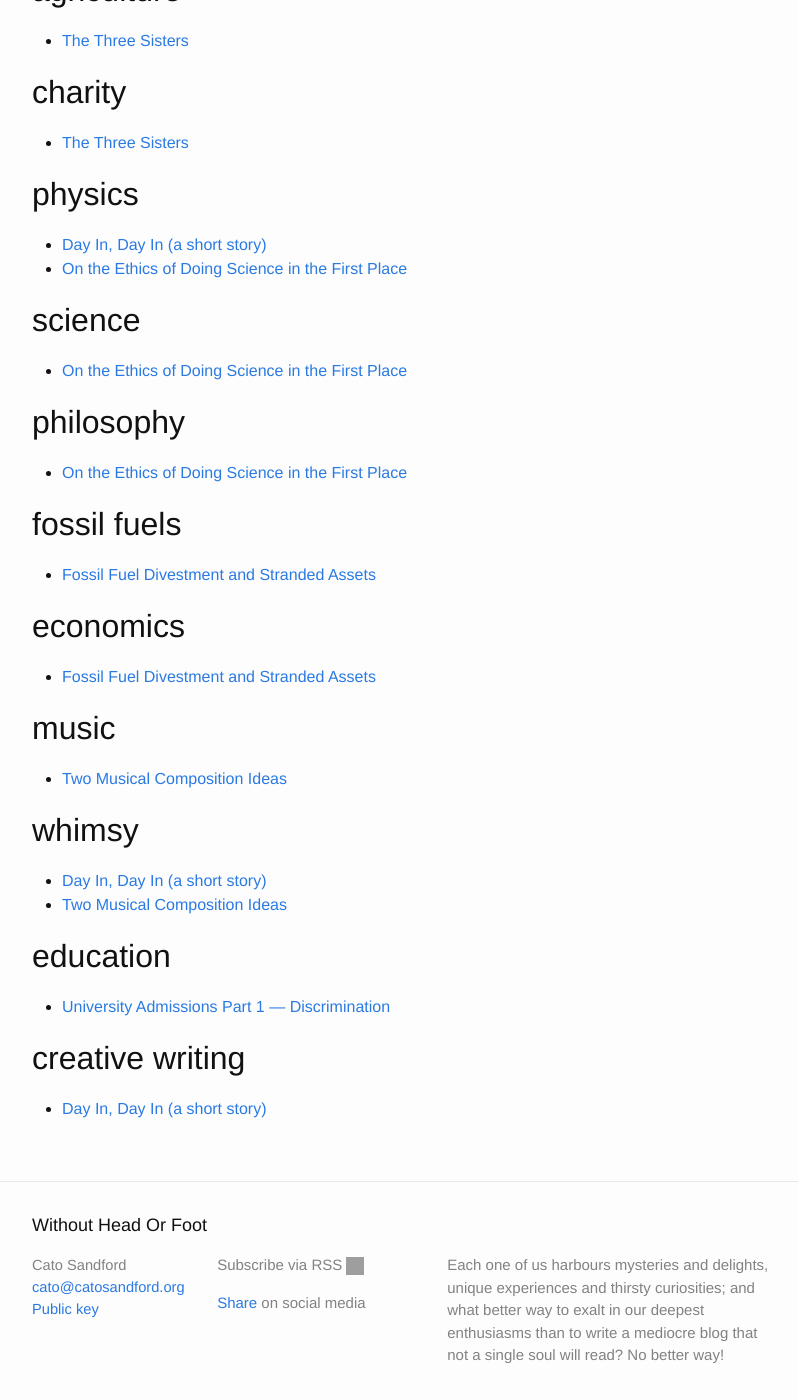
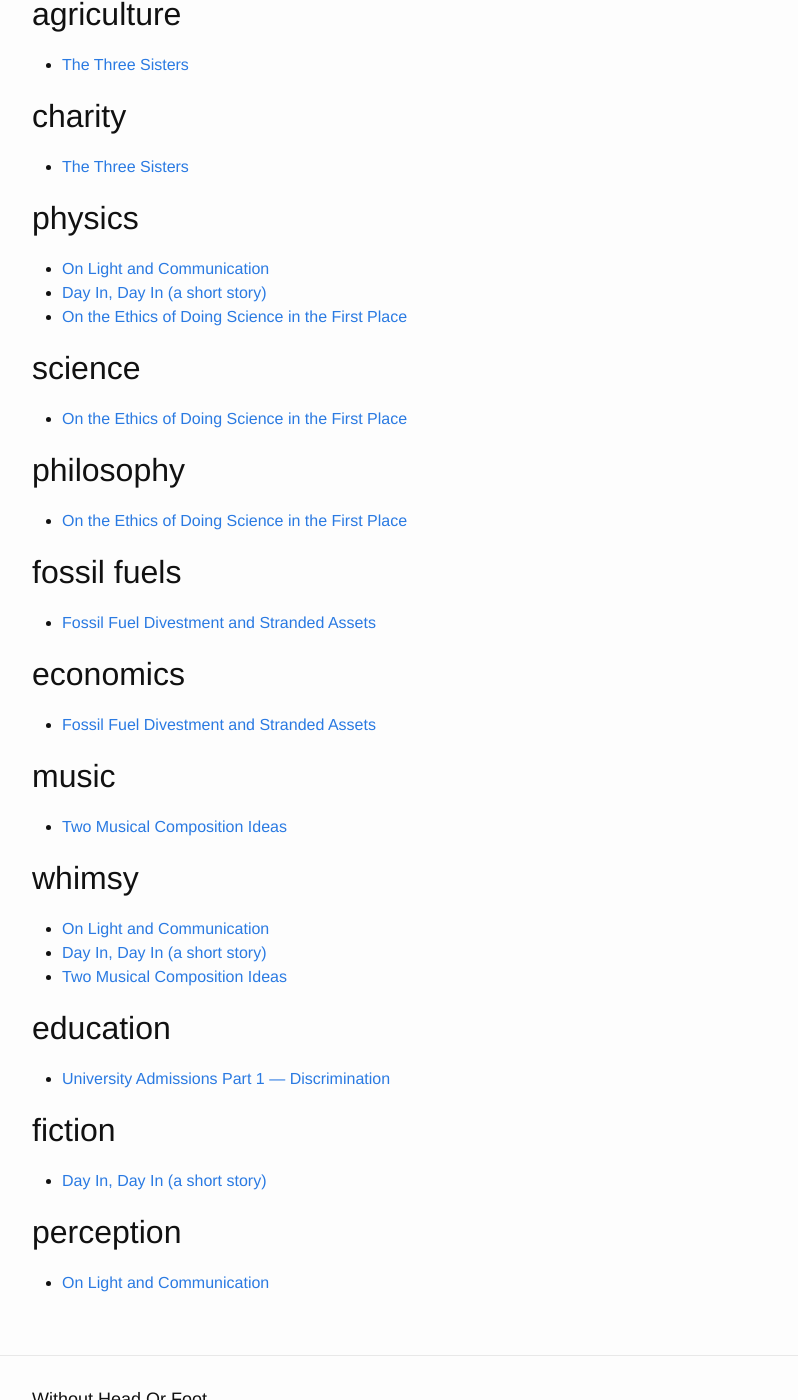
Before and after one commit to Allium/WithoutHeadOrFoot, a Jekyll site: the page built from tags.html, in a window 1280 px wide and 1400 px high, scrolled down 2253 px. Shown: the whole window, without its empty margins (238-1036 px from the left). Built offline with Jekyll 4.4.1, drawn with Linux system fonts in a browser that asks for light colours; some of the changed lines change nothing that is shown; some of the changed text lies outside the part shown; grey boxes are pictures that could not be loaded.

Commit message:
First commit Light

```diff
--- a/_posts/2016-02-11-Day-In-Day-In.md
+++ b/_posts/2016-02-11-Day-In-Day-In.md
@@ -1,7 +1,7 @@
 ---
 layout:	post
 title:	Day In, Day In (a short story)
-tags:	[creative writing, physics, whimsy]
+tags:	[fiction, physics, whimsy]
 ---
 
 *Today was an exciting day for physics. The LIGO collaboration announced the first ever detection of "gravitational waves", the existence of which was predicted by Albert Einstein a century ago. Yes, he was right about everything.*
--- /dev/null
+++ b/_posts/2016-03-21-Reflexions-on-Light.md
@@ -0,0 +1,43 @@
+---
+layout:	post
+title:	On Light and Communication
+tags:	[perception, physics, whimsy]
+---
+
+Why are you reading my blog? I don't mean why you are reading *my* blog rather than someone else's (that much is obvious!), I mean why are you *reading* my blog? Or, to assign blame where it's properly due, why did I *write* it?
+
+Writing has played a crucial role in the development of civilisation, by facilitating both long-distance communication and the creation of records. Though more primitive methods of information dissemination have regained popularity over the last century (I speak of radio, television, podcasts, vlogs), written text has for millennia offered something that conversation, mime, or interpretive dance simply cannot -- permanence.
+
+So, while it's true that I could have come and told you about this post in person, speech is a fundamentally limited mechanism of communication because it happens *in time*. Whatever it is that I intend to say, I must at some point begin to say it, and at a later point finish saying it. And a moment later everything that I took such great pains to say will have disappeared from physical existence. All I can do is hope you were listening.
+
+I'm reminded of a famous passage from Sartre's "Nausea", where the beauty of music is made inextricable from its demise:
+
+> For the moment, the jazz is playing; there is no melody, just notes, a myriad of tiny tremors. The notes know no rest, an inflexible order gives birth to them then destroys them, without ever leaving them the chance to recuperate and exist for themselves... I would like to hold them back, but I know that, if I succeeded in stopping one, there would only remain in my hand a corrupt and languishing sound. I must accept their death; I must even want that death: I know of few more bitter or intense impressions.
+
+Captivating though this description is, Sartre's connexion of musical beauty with evanescence is from my perspective specious and superficial. Evanescence is intrinsic to sound itself.
+
+By comparison, our marks on the visible world present an air of indelibility, a comforting stasis. And this is why the majority of cultures record information in the visual realm, including upon the page, and not in the auditory one.
+
+There are of course cultures whose memories and oral traditions have withstood the atrophy of industrial civilisation. There's an Egyptian myth where the god Thoth visits the pharaoh bearing gifts for humanity. "Here is the calendar," he says "to facilitate the planning of the harvest. And here is arithmetic, for the managing of commerce and for astronomical calculations.", and so on. The pharaoah is visibly delighted with each of these new inventions. "And finally," says Thoth, "I give you *writing*, as an aid to memory.". But wise old pharaoah cuts in: "You are wrong! This will be the *undoing* of memory -- for who will have to remember anything once it is possible to write it down?".
+
+(This tale echoes current debates about the externalisation of memory (and cognition in general), as consumer photography, the Web, and personal communication technologies become incresingly integrated as extensions of our individual selves. But I digress.)
+
+Returning to visual transformations of the world, and to writing in particular, it could be said that they are *suspended from time*: that the written word is powerful in part because it is timeless; because it can in principle be read again and again by anybody, in any order. Writing permits a "democratic" apprehension of meaning, where information is presented for the reader to consume according to their taste. Speech, conversely, is a format so inextricable from time that its power is overwhelmingly in the hands of its author. (This is true even of recorded sound.)
+
+We may well ask whether there's some intrinsic property of material and visual stimuli that underlies their timelessness. I believe so; but before elaborating, I'd like to describe the notion of a "stimulus" from a physics-inspired perspective. In the broadest sense, a stimulus is embodied by the transfer of information from the place where it is produced to another place where it is received. According to the laws of physics, any such conveyance requires *energy*; and for both sound and light this energy comes in a form of a "wave". Now, the theory of waves explains, in various guises, a great diversity of phenomena; but each one at its core involves a translocation of energy via *vibration*.
+
+For sound, this vibration is "mechanical", meaning it occurs in a material composed of atoms and molecules. For instance, the material which carries the waves of speech is air: the wave travels by making clusters of molecules vibrate and bump into their neighbours, which in turn bump into *their* neighbours, and so on, such that the vibration propagates through the air.
+
+Light waves, unlike their sonic counterparts, need no tangible material in which to exist. They are composed of oscillating electric and magnetic forces which influence and sustain one another in a perpetual tarantistic reciprocation. Indeed, light can almost be said to travel through the space *between* particles of matter.
+
+But whatever the specifics, waves are fundamentally *ephemeral* phenomena, in that they transport energy and information, yet leave little trace of their passage. There is, nevertheless, a key distinction between the waves of sound and light experienced here on Earth: namely, we possess a ready, inexhaustable source supply of *light*, but no such supply of *sound*. So while sound inevitably dies away, light is constantly replenished.
+
+This leads us to a further related difference between visual and auditory stimuli. The former is (mostly) mediated by reflexion -- whether you're scanning the a jungle, gazing at some monument, or reading a book, you're able to do so because light has travelled from a source (e.g. the Sun), reflected off the object in question (and in so doing acquired some imprint of it), and has finally been absorbed by your eye. Light rays are mere vessels of information, whose *origin* is independent of and irrelevant to their cargo. Contrast this with a sound wave, which carries information pertinent almost exclusively to the origin of the sound: your friend's voice, a tiger's growl, rustling trees, the tumbling splashes of a far-off stream.
+
+So my claim is that vision is our dominant sense *because* there exists a source of light which is both indefatigable and inert. To make this more concrete, let me indulge in some science fiction and imagine a world where light and sound have switched places: where the Sun no longer *shines* but *hums*; where we navigate not by the colour and intensity of reflected light, but by the subtle changes in pitch, volume and phase of reflected sound. The only things we'd see with our eyes would be the progenitors of light: incandescent fire, fulminant lightning, bioluciferous bacteria, perhaps bats hunting by radar instead of sonar. (Anglerfish would be everywhere.) And if we were to *navigate* our environment by its reflexions of this new pervasive hum, we would recognise everyday objects very differently. We'd detect their size and perhaps their texture; gauging distance would be tricky, but we could get accurate measurements of speed by reading Doppler shifts. We'd have to design things differntly too -- for instance our familiar road signs, with their garish colours and simple shapes, would have to be replaced by intricate sculptures tuned to interactin particular ways with the constituent frequencies of the hum.
+
+Our ingenuity for design notwithstanding, this would inevitably be a world awash with fresh ambiguities for the simple reason that sound waves are in many ways fragile. We already know that they require a medium through which to travel, and the signal we receive is extremely sensitive to the details of how it reached us. For instance, we know from experience that sound is deadened by humidity and waylaid by wind; that it echoes maddeningly; that it diffracts (spreads out) easily -- and though this is useful for broadcasting and for learning about invisible activity around a corner, it's inconvenient when trying to obtain precise information about the material organisation of the world around us. Sound travels a million times slower than light, so all news would be old news (unfortunate in the case of immediate danger).
+
+In the context of the written word, further problems arise. The line of text that you're reading now is probably less than five millimetres in height, yet you easily have enough "visual pixels" to read them. This would not be the case in our new sonic regime: although our present anatomy allows for an auditory (wavelength) range almost a thousand times larger than our visual range, it would be incapable of resolving features smaller than one and a half centimetres.
+
+There is plenty more to write about the physical limitations of our senses (for instance the quantum efficiency of our retinas; or how the brain integrates distributed information to form more precise models of its environment), and how they might adapt to my hypothesised inversion of our communication channels. But I'll wrap up here by re-stating my main point: that a principal reason for vision being our dominant sense of the external world, is the separation of the visual realm from time -- a separation founded on the abundance of an inert conduit of visual information: sunlight.
```
